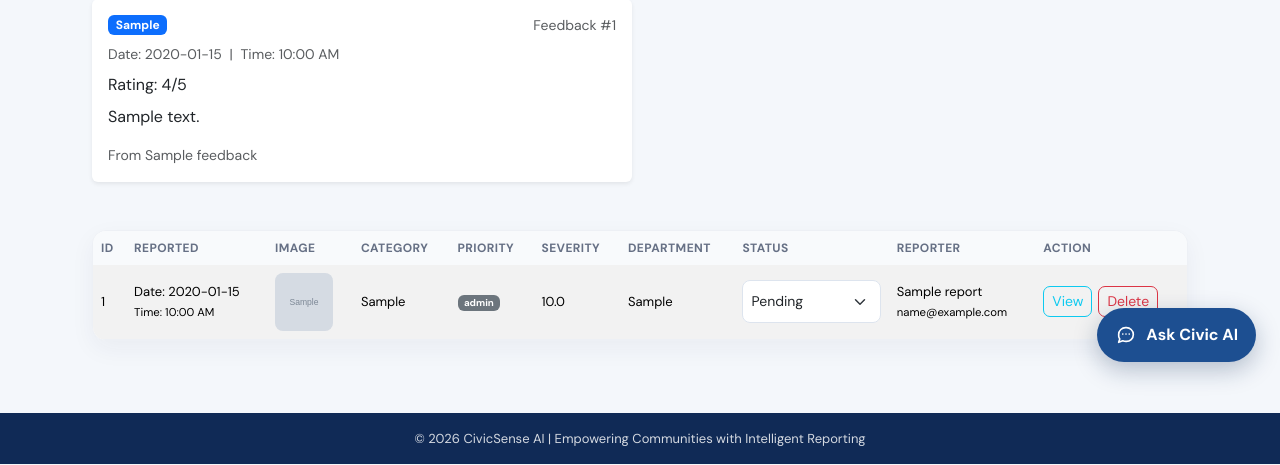
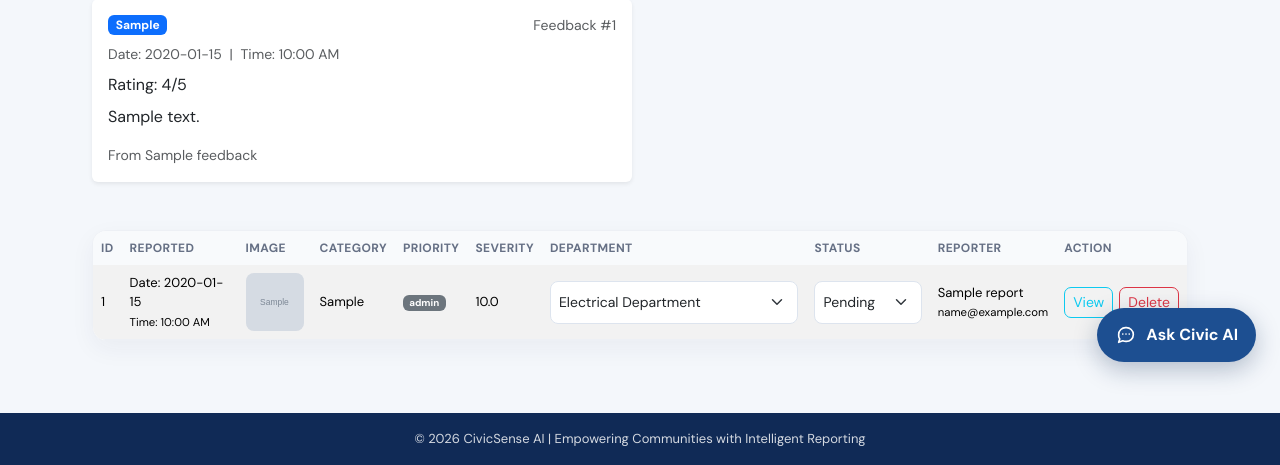
Before and after one commit to araveen69/civic-sense-ai, a Flask app: page /admin/dashboard in a window 1280 px wide. Shown: the part 414-879 px from the top of the page. Run offline with Flask 3, Linux system fonts and the light colour scheme; the visitor is signed in with stand-in values (Sample User, id 1); tables that the repository leaves empty hold one stand-in row (values such as "Sample post"); grey boxes marked "Sample" are stand-in pictures.

Commit message:
Civic-Sense-AI-Update-3-Issue-Allocation
Co-authored-by: Copilot <223556219+Copilot@users.noreply.github.com>

```diff
--- a/app.py
+++ b/app.py
@@ -501,7 +501,8 @@ def admin_dashboard():
     }
     feedback_items = Feedback.query.order_by(Feedback.submitted_at.desc()).limit(5).all()
     return render_template('admin_dashboard.html', reports=reports, stats=stats,
-                           feedback_items=feedback_items)
+                           feedback_items=feedback_items,
+                           departments=sorted(set(Config.DEPARTMENTS.values())))
 
 
 @app.route('/admin/feedback')
@@ -534,6 +535,31 @@ def update_status(report_id):
     db.session.commit()
 
     return jsonify({'success': True, 'status': new_status})
+
+
+@app.route('/admin/assign_department/<int:report_id>', methods=['POST'])
+def assign_department(report_id):
+    if 'admin_id' not in session:
+        return jsonify({'error': 'unauthorized'}), 401
+
+    department = request.form.get('department')
+    if department not in Config.DEPARTMENTS.values():
+        return jsonify({'error': 'Invalid department.'}), 400
+
+    report = Report.query.get_or_404(report_id)
+    if report.assigned_department == department:
+        return jsonify({'success': True, 'department': department})
+
+    report.assigned_department = department
+    db.session.add(ActivityLog(
+        report_id=report.id,
+        action=f'Department changed to {department}',
+        performed_by=session.get('admin_name', 'Admin')
+    ))
+    db.session.commit()
+    notify_department(department, report.tracking_id, report.category, report.priority_level)
+
+    return jsonify({'success': True, 'department': department})
 
 
 @app.route('/admin/delete_complaint/<int:report_id>', methods=['POST'])
--- a/templates/admin_dashboard.html
+++ b/templates/admin_dashboard.html
@@ -70,7 +70,17 @@
       <td class="text-capitalize">{{ r.category.replace('_',' ') }}</td>
       <td><span class="badge bg-{{ 'danger' if r.priority_level=='High' else 'warning' if r.priority_level=='Medium' else 'secondary' }}">{{ r.priority_level }}</span></td>
       <td>{{ r.severity_score }}</td>
-      <td>{{ r.assigned_department }}</td>
+      <td>
+        <select class="form-select form-select-sm department-select"
+                data-id="{{ r.id }}"
+                data-current-department="{{ r.assigned_department or '' }}"
+                aria-label="Assign {{ r.tracking_id }} to a department">
+          <option value="" {% if not r.assigned_department %}selected{% endif %} disabled>Unassigned</option>
+          {% for department in departments %}
+          <option value="{{ department }}" {% if r.assigned_department == department %}selected{% endif %}>{{ department }}</option>
+          {% endfor %}
+        </select>
+      </td>
       <td>
         <select class="form-select form-select-sm status-select" data-id="{{ r.id }}" data-current-status="{{ r.status }}">
           <option {% if r.status=='Pending' %}selected{% endif %}>Pending</option>
@@ -135,6 +145,28 @@ document.querySelectorAll('.status-select').forEach(sel => {
   });
 });
 
+document.querySelectorAll('.department-select').forEach(sel => {
+  sel.addEventListener('change', function() {
+    const previousDepartment = this.dataset.currentDepartment;
+    const formData = new FormData();
+    formData.append('department', this.value);
+    fetch(`/admin/assign_department/${this.dataset.id}`, { method: 'POST', body: formData })
+      .then(response => response.json())
+      .then(data => {
+        if (data.success) {
+          this.dataset.currentDepartment = data.department;
+        } else {
+          this.value = previousDepartment;
+          alert(data.error || 'Unable to assign department.');
+        }
+      })
+      .catch(() => {
+        this.value = previousDepartment;
+        alert('Unable to assign department.');
+      });
+  });
+});
+
 document.querySelectorAll('.delete-complaint').forEach(button => {
   button.addEventListener('click', function() {
     const trackingId = this.dataset.trackingId;
```
Also changed, not shown: tests/test_admin_department_assignment.py (added, +70 -0 lines).
